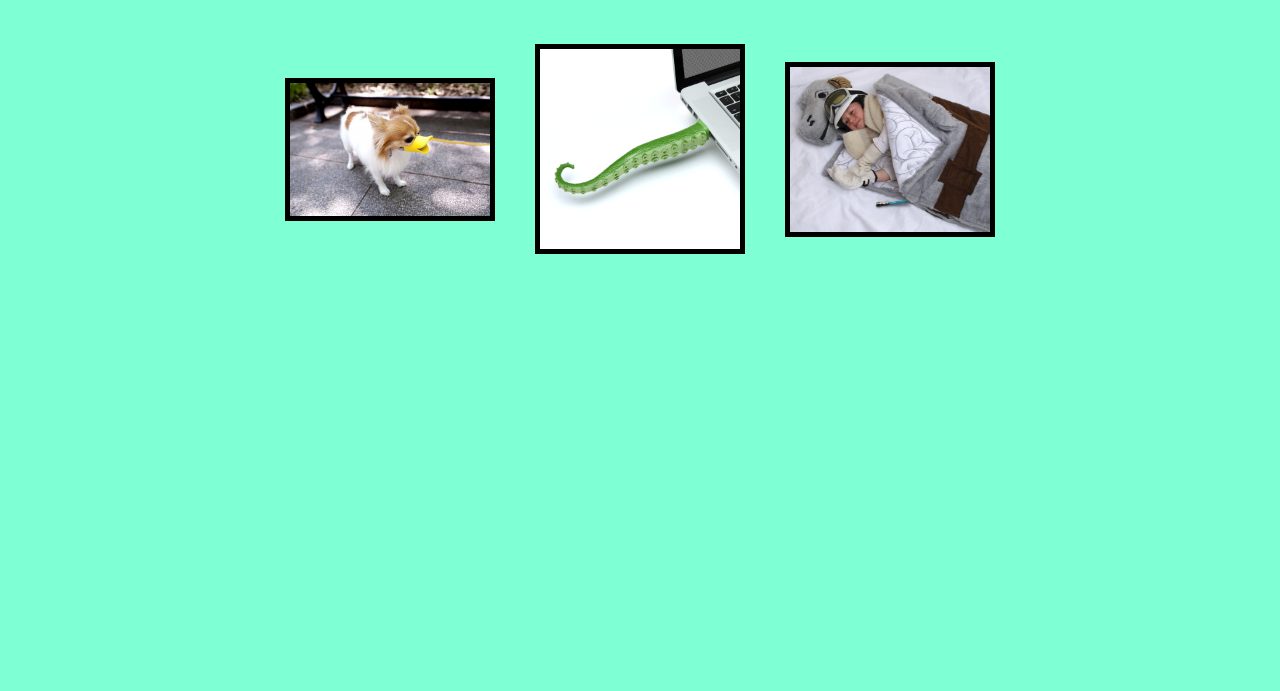
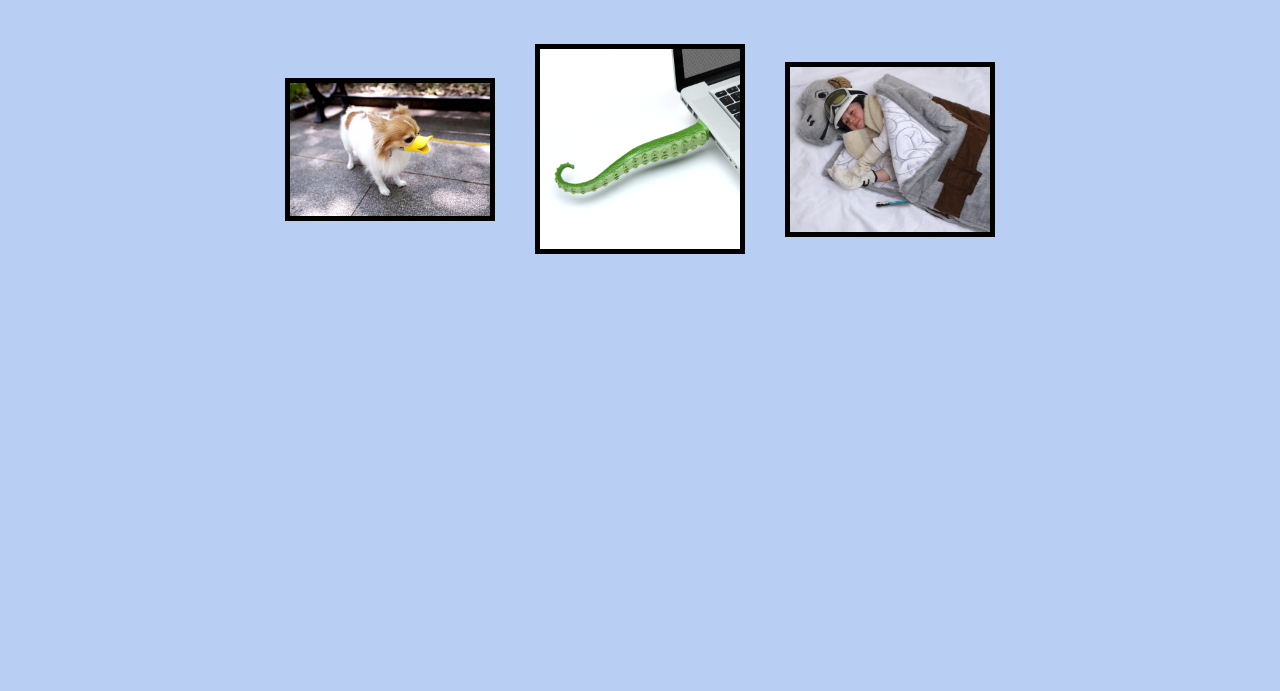
Before and after one commit to ChristinaGislason/bus-mall, a plain HTML site: page index.html in a window 1280 px wide. Shown: the part 109-800 px from the top of the page. Drawn offline with nearby package versions, Linux system fonts and the light colour scheme.

Commit message:
minor syntax changes

```diff
--- a/css/style.css
+++ b/css/style.css
@@ -1,5 +1,5 @@
 body {
-  background-color: aquamarine;
+  background-color:rgb(184, 206, 242);
 }
 
 .item-photos {
--- a/index.html
+++ b/index.html
@@ -21,7 +21,7 @@
     <img src=''/>
     <img src=''/>
   </div>
-  <canvas id="myChart" width="400" height="400"></canvas>
+  <canvas id="myChart" width="250" height="200"></canvas>
   <script src="https://cdnjs.cloudflare.com/ajax/libs/Chart.js/2.7.2/Chart.min.js"></script>
   <script src="js/app.js"></script>
 </body>
--- a/js/app.js
+++ b/js/app.js
@@ -137,9 +137,9 @@ function displayResults() {
 
   for (var i = 0; i < Item.allItems.length; i++) {
     // create list for number of votes for items shown
+    var name = Item.allItems[i].name;
     var votes = Item.allItems[i].votes;
     var shown = Item.allItems[i].shown;
-    var name = Item.allItems[i].name;
 
     var itemResult = document.createElement('li');
     results.appendChild(itemResult);
@@ -160,8 +160,9 @@ function displayResults() {
     votesArray.push(Item.allItems[j].votes);
   }
 
+  // add bar chart displaying total votes
   var ctx = document.getElementById('myChart').getContext('2d');
-  var myChart = new Chart(ctx, {
+  new Chart(ctx, {
     type: 'bar',
     data: {
       labels: namesArray,
@@ -190,7 +191,7 @@ function displayResults() {
             'rgba(255, 206, 86, 0.2)',
             'rgba(75, 192, 192, 0.2)',
             'rgba(153, 102, 255, 0.2)',
-            'rgba(255, 159, 64, 0.2)',
+            'rgba(255, 159, 64, 0.2)'
           ],
           borderColor: 'rgb(0,0,0)',
           borderWidth: 1
```
